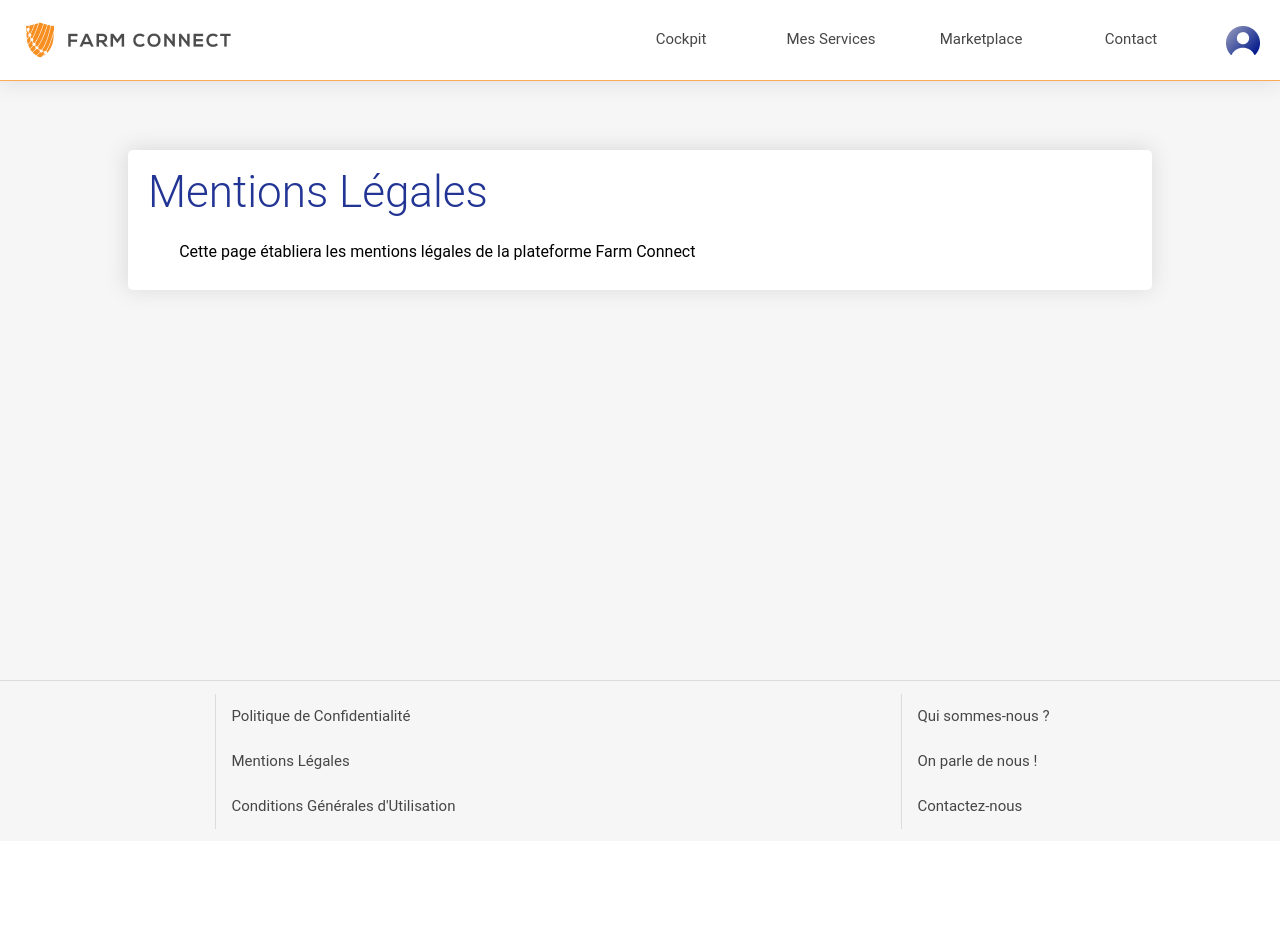
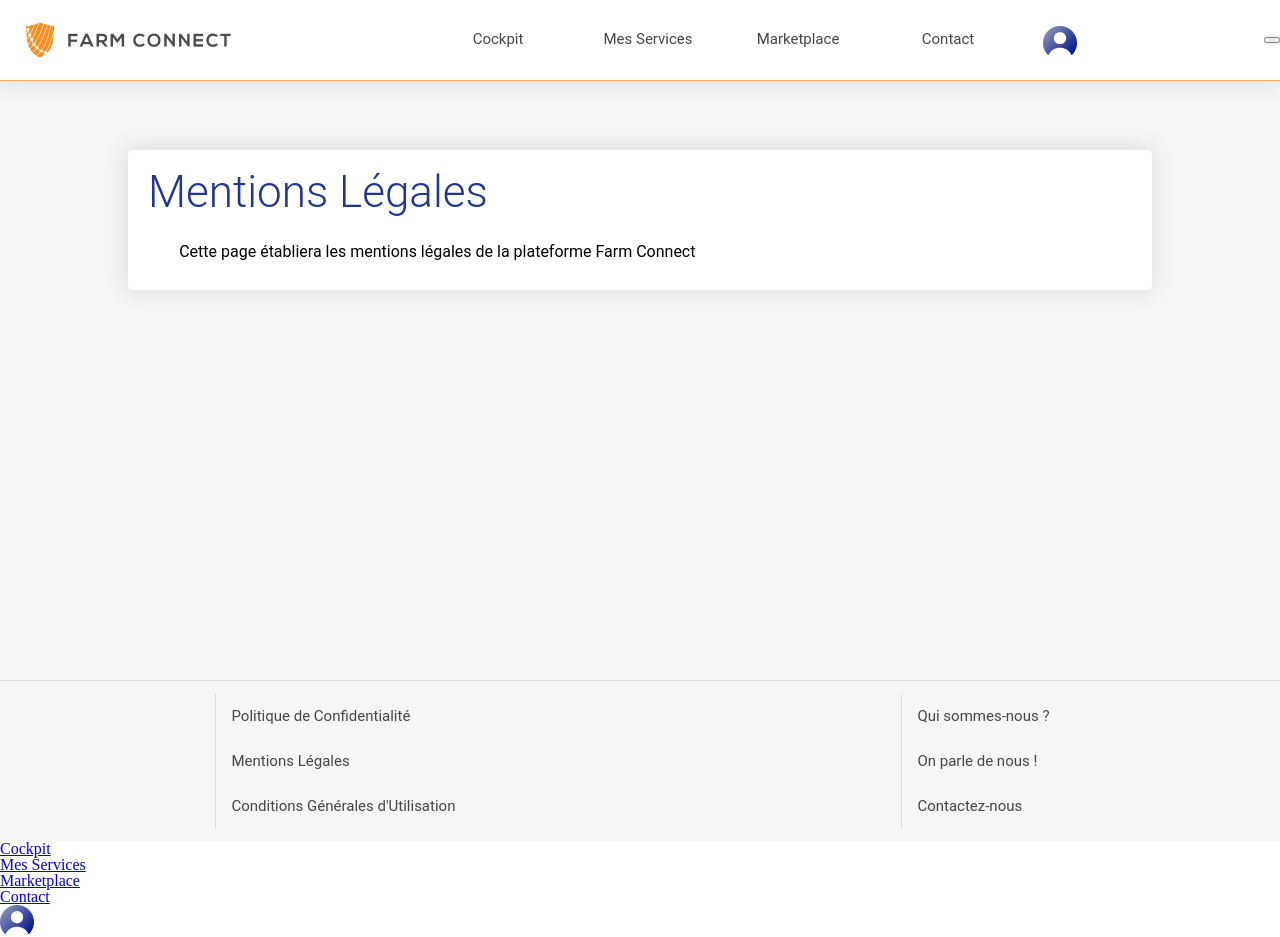
Before and after one commit to CaroD59/FarmConnect_Front, a React (Create React App) app: page /legalnotice in a window 1280 px wide. Before the commit the page ends 841 px from the top, so only its background shows below. Built offline with nearby package versions, Linux system fonts and the light colour scheme; the HTML template or start-up script is replaced by a standard one.

Commit message:
have a button and a new bar to do burger menu

```diff
--- a/src/components/Header/index.jsx
+++ b/src/components/Header/index.jsx
@@ -3,6 +3,8 @@ import { NavLink } from 'react-router-dom';
 import StyledHeader from './styles';
 
 function Header() {
+  const handleClick = true;
+  const burger = true;
   return (
     <StyledHeader>
       <nav className="NavBar">
@@ -34,7 +36,43 @@ function Header() {
             </NavLink>
           </div>
         </div>
+        <button type="button" className="btn-navigation" onClick={handleClick}>
+          <div className="barre" />
+          <div className="barre" />
+          <div className="barre" />
+        </button>
       </nav>
+      <div className={burger ? 'burger' : 'burger1'}>
+        <div className="pages">
+          <ul>
+            <li className="Cockpit">
+              <NavLink to="/cockpit">
+                <p>Cockpit</p>
+              </NavLink>
+            </li>
+            <li className="MyApps">
+              <NavLink to="/myapps">
+                <p>Mes Services</p>
+              </NavLink>
+            </li>
+            <li className="Marketplace">
+              <NavLink to="/apps">
+                <p>Marketplace</p>
+              </NavLink>
+            </li>
+            <li className="Contact">
+              <NavLink to="/contact">
+                <p>Contact</p>
+              </NavLink>
+            </li>
+          </ul>
+          <div className="logoProfile">
+            <NavLink to="/myprofile">
+              <img src="/img/Vector.png" alt="logoProfile" />
+            </NavLink>
+          </div>
+        </div>
+      </div>
     </StyledHeader>
   );
 }
```
